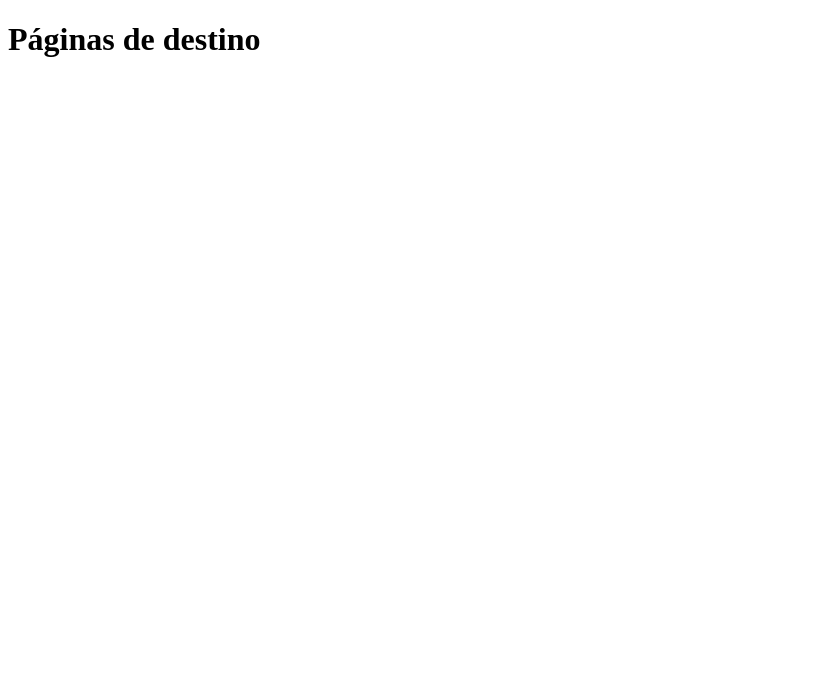
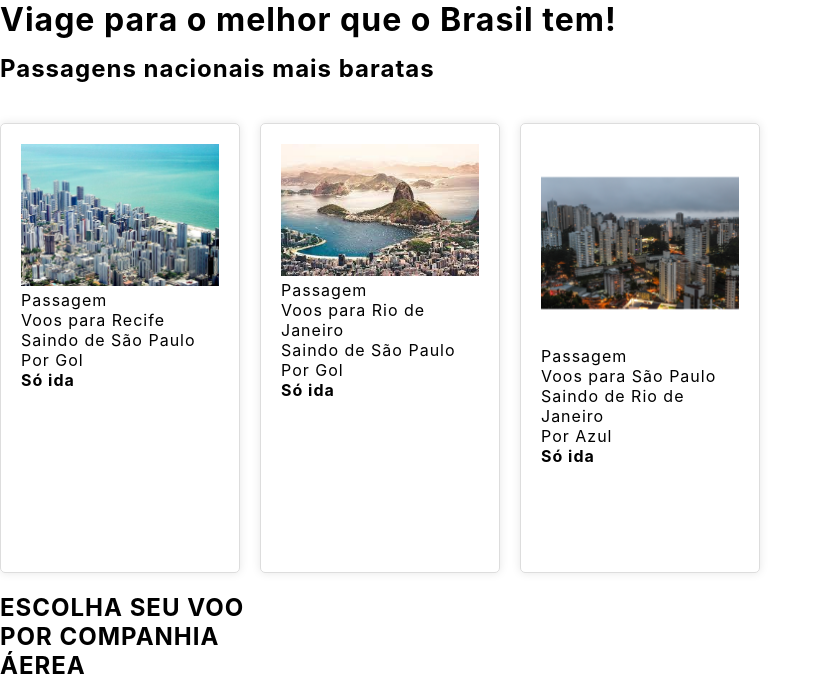
Before and after one commit to anthonyeduard0/Projeto-Desev.Web, a plain HTML site: page destinos.html in a window 1280 px wide. Shown: the top 692 px of the page, without its empty margins (0-823 px from the left). Drawn offline with Linux system fonts and the light colour scheme.

Commit message:
git pull

```diff
--- a/destinos.html
+++ b/destinos.html
@@ -4,8 +4,57 @@
     <meta charset="UTF-8">
     <meta name="viewport" content="width=device-width, initial-scale=1.0">
     <title>Destinos</title>
+    <link rel="stylesheet" href="style.css">
+
 </head>
 <body>
-    <h1>Páginas de destino</h1>
+    <!--Coloquei a parte de html e um pouco do CSS-->
+    <header>
+
+    </header>
+    <main>
+          <h1>Viage para o melhor que o Brasil tem!</h1>
+          <h2>Passagens nacionais mais baratas</h2>
+          <div class="cidade-container">
+              <section class="cidade">
+                  <picture>
+                    <img src="img/Recife_Pernambuco-500.png" alt="Cidade Recife">
+                  </picture>
+                  <p>Passagem</p>
+                  <p>Voos para Recife</p>
+                  <p>Saindo de São Paulo</p>
+                  <p>Por Gol</p>
+                  <p><strong>Só ida</strong></p>
+              </section>
+              <section class="cidade">
+                    <picture>
+                        <img src="img/Rio_de_Janeiro.png" alt="Rio">
+                    </picture>
+                    <p>Passagem</p>
+                    <p>Voos para Rio de Janeiro</p>
+                    <p>Saindo de São Paulo</p>
+                    <p>Por Gol</p>
+                    <p><strong>Só ida</strong></p>
+              </section>
+              <section class="cidade">
+                    <picture>
+                        <img src="img/São_Paulo.png" alt="São Paulo">
+                    </picture>
+                    <p>Passagem</p>
+                    <p>Voos para São Paulo</p>
+                    <p>Saindo de Rio de Janeiro</p>
+                    <p>Por Azul</p>
+                    <p><strong>Só ida</strong></p>
+              </section>
+          </div>
+          <section id="logo">
+                <h1>ESCOLHA SEU VOO POR COMPANHIA ÁEREA </h1>
+                <a href="passagens.html"><img src="img/Logo_Azul.png" alt="Logo Azul"></a>
+                <a href="passagens.html"><img src="img/Logo_Gol.png" alt="Logo Gol"></a>
+
+
+          </section>
+
+    </main>
 </body>
 </html>
--- a/style.css
+++ b/style.css
@@ -207,7 +207,7 @@ section{
 }
 
 .product {
-    max-width: 600px;
+    max-width: 700px;
     margin: 20px auto;
     padding: 20px;
     border: 1px solid #ddd;
@@ -299,3 +299,30 @@ button.buy-button:hover {
   .fa-sun {
     color: #f39c12;
   } /*coloquei isso*/
+
+/*Página destinos*/
+
+
+main h1{
+    margin-bottom: 15px;
+}
+.cidade{
+    max-width: 700px;
+    margin: 20px 20px 0px 0px;
+    padding: 20px;
+    border: 1px solid #ddd;
+    border-radius: 5px;
+    box-shadow: 0 0 10px rgba(0, 0, 0, 0.1);
+}
+
+.cidade-container{
+    display: inline-flex;
+
+    flex-wrap: wrap;
+    max-width: 1200px;
+    margin: 20px auto;
+}
+
+.cidade img{
+    width: 100%;
+}
```
Also changed, not shown: index.html (+4 -4 lines), img/Logo_Azul.png (added), img/Logo_Gol.png (added), img/Recife_Pernambuco-500.png (added), img/Rio_de_Janeiro.png (added), img/São_Paulo.png (added).
